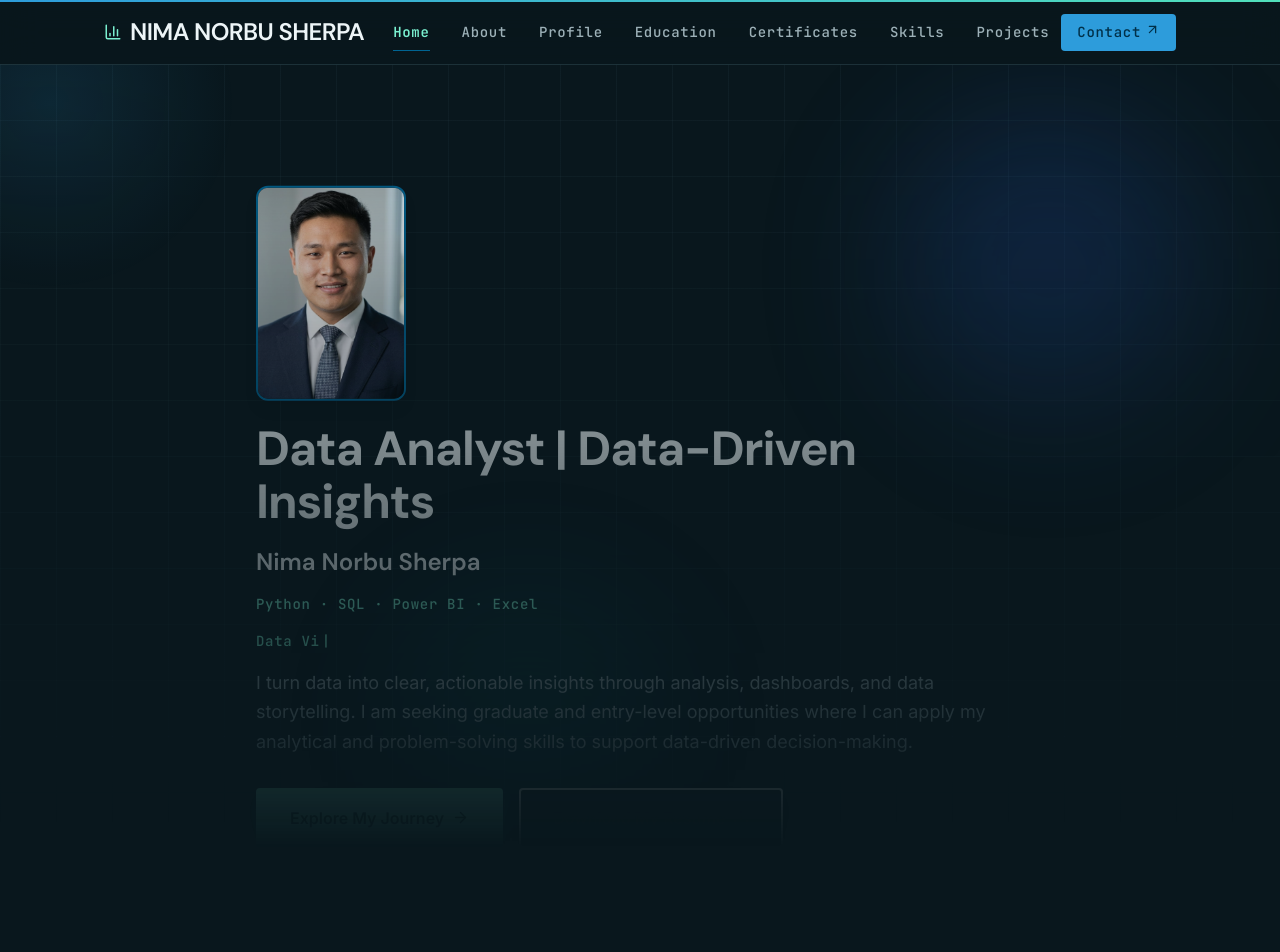
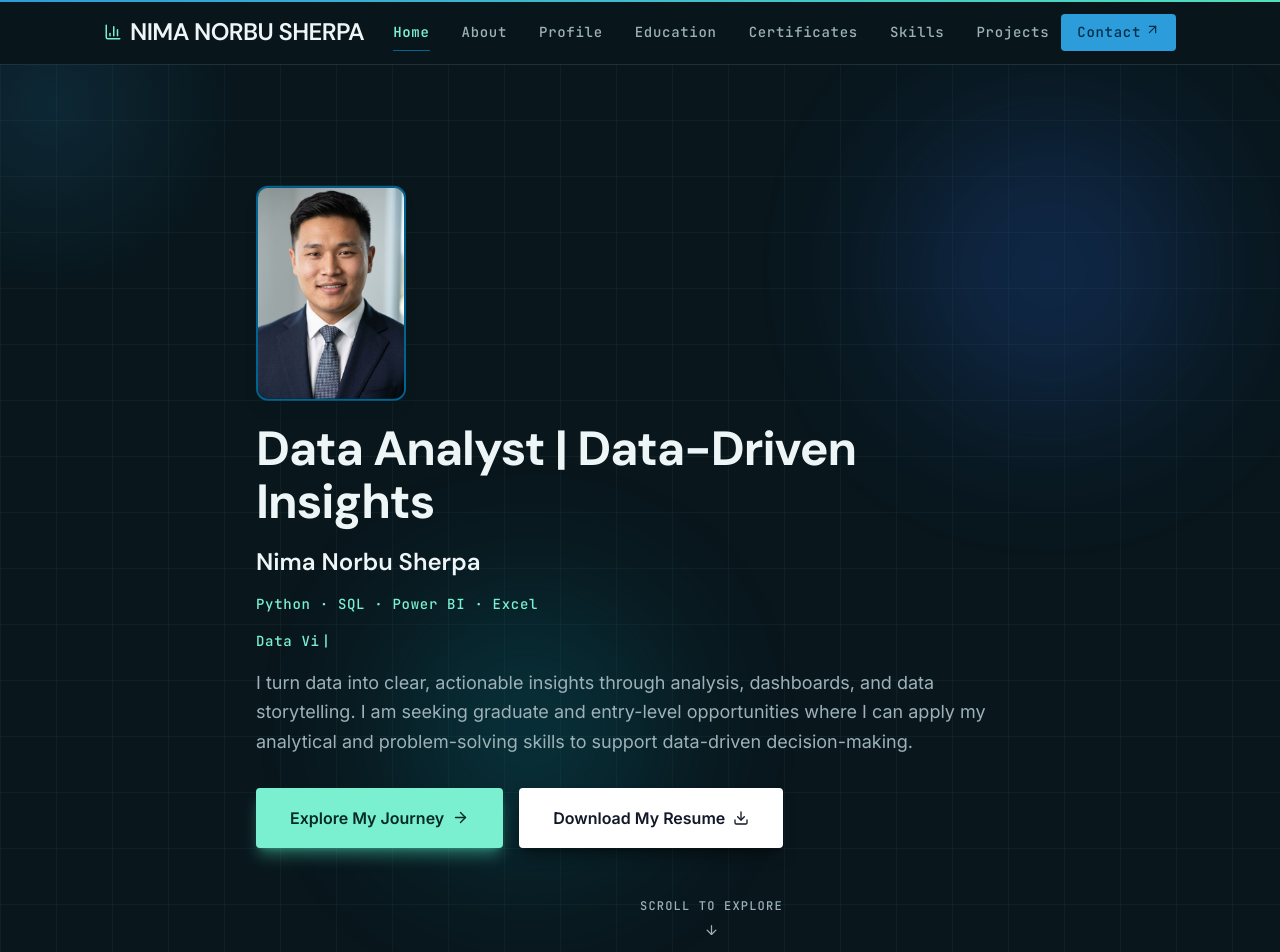
Before and after one commit to Nima-vd/Portfolio, a React (Vite) app: page / in a window 1280 px wide. Shown: the top 952 px of the page. Built offline with nearby package versions, Linux system fonts and the light colour scheme.

Commit message:
fix buttom

```diff
--- a/src/index.css
+++ b/src/index.css
@@ -30,7 +30,7 @@
 ::selection { background: #2d9cdb; color: #061218; }
 
 .scroll-progress { position: fixed; inset: 0 0 auto; height: 2px; transform-origin: 0%; background: linear-gradient(90deg, #2d9cdb, #51e0bb); z-index: 100; }
-.hero-grid { background-image: linear-gradient(rgba(116, 167, 180, 0.06) 1px, transparent 1px), linear-gradient(90deg, rgba(116, 167, 180, 0.06) 1px, transparent 1px); background-size: 56px 56px; mask-image: linear-gradient(to bottom, black, transparent 86%); }
+.hero-grid { background-image: linear-gradient(rgba(116, 167, 180, 0.06) 1px, transparent 1px), linear-gradient(90deg, rgba(116, 167, 180, 0.06) 1px, transparent 1px); background-size: 56px 56px; }
 .pointer-glow { position: absolute; width: 24rem; height: 24rem; transform: translate(-50%, -50%); border-radius: 50%; background: radial-gradient(circle, rgba(45, 156, 219, 0.13), transparent 68%); pointer-events: none; }
 .hero-blob { position: absolute; border-radius: 999px; filter: blur(70px); opacity: 0.28; pointer-events: none; animation: blob-drift 12s ease-in-out infinite alternate; }
 .hero-blob-one { width: 18rem; height: 18rem; top: 8%; right: 8%; background: #2455b8; }
@@ -41,8 +41,8 @@
   visibility: visible !important;
   display: inline-flex !important;
 }
-.hero-action-primary { color: #062a24 !important; background-color: #7af0d0 !important; }
-.hero-action-secondary { color: #111827 !important; background-color: #ffffff !important; }
+.hero-action.hero-action-primary { color: #062a24 !important; background-color: #7af0d0 !important; }
+.hero-action.hero-action-secondary { color: #111827 !important; background-color: #ffffff !important; }
 .hero-action-primary svg, .hero-action-secondary svg { color: currentColor !important; opacity: 1 !important; }
 .typing-title { color: #7af0d0 !important; }
 .hero-copy p { color: #c4d4d8 !important; }
```
